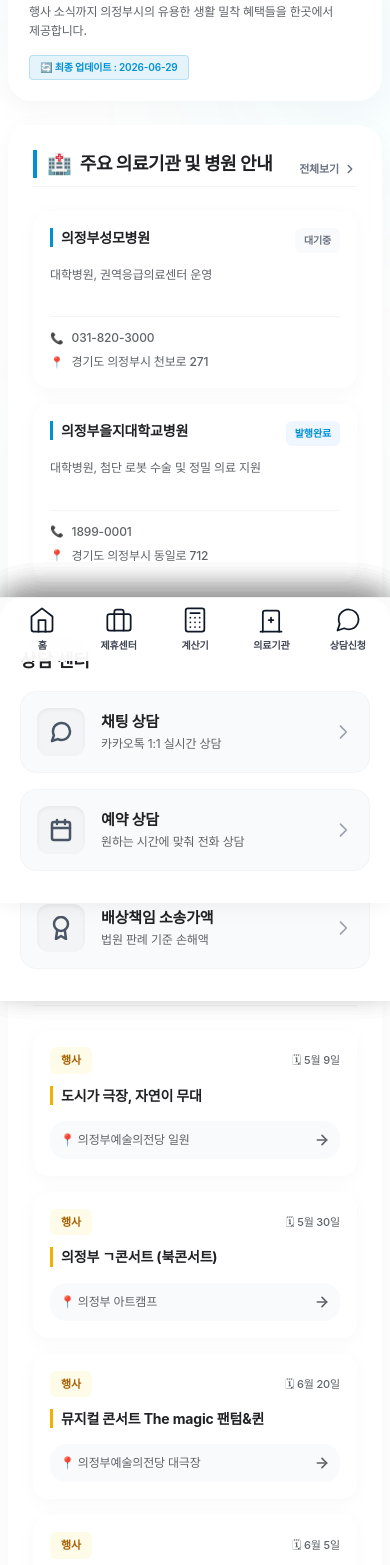
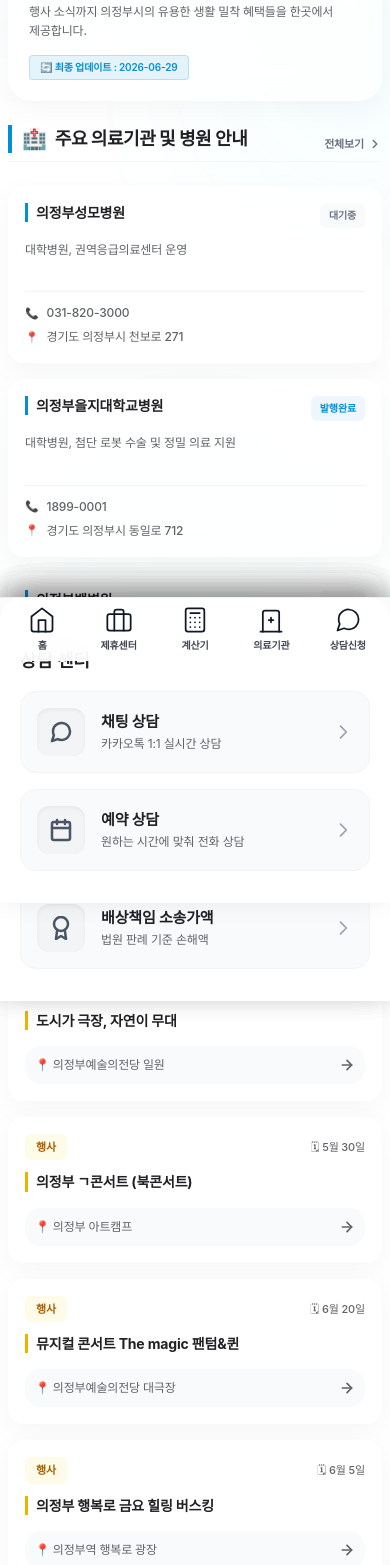
Before and after one commit to ksp-KWON/ksp-local-info, a Next.js app: page / in a window 390 px wide. Shown: the part 183-1748 px from the top of the page. Built offline with nearby package versions, Linux system fonts and the light colour scheme; no server answers; a web font is replaced by a local one.

Commit message:
style: apply plan B background and remove opaque section containers

```diff
--- a/src/app/layout.tsx
+++ b/src/app/layout.tsx
@@ -89,7 +89,7 @@ export default function RootLayout({
           />
         )}
       </head>
-      <body className="min-h-full flex flex-col bg-slate-50 text-slate-900 dark:bg-zinc-950 dark:text-zinc-50 transition-colors duration-300 pb-[calc(env(safe-area-inset-bottom,20px)+64px)] lg:pb-0 overflow-x-clip">
+      <body className="min-h-full flex flex-col bg-gradient-to-br from-[#f8fafc] via-[#eff6ff] to-[#f0f9ff] text-slate-900 dark:from-slate-950 dark:via-slate-900 dark:to-slate-950 dark:text-zinc-50 transition-colors duration-300 pb-[calc(env(safe-area-inset-bottom,20px)+64px)] lg:pb-0 overflow-x-clip">
         <ThemeProvider attribute="class" defaultTheme="light" enableSystem>
           {/* 배경 오로라 블랍(Aurora Blobs) 효과 */}
           <div className="fixed inset-0 z-[-1] overflow-hidden pointer-events-none">
--- a/src/app/page.tsx
+++ b/src/app/page.tsx
@@ -140,7 +140,7 @@ export default async function Home() {
       <script type="application/ld+json" dangerouslySetInnerHTML={{ __html: JSON.stringify(eventSchema) }} />
 
       {/* 1. 메인 페이지 인트로 헤더 (보상스쿨 입체 박스 스타일) */}
-      <div className="bg-white/90 dark:bg-slate-900/80 backdrop-blur-xl p-5 sm:p-6 mb-6 rounded-3xl border border-white/60 dark:border-white/10 shadow-[0_8px_30px_rgba(0,0,0,0.04)] dark:shadow-[0_12px_40px_rgba(0,0,0,0.7)] hover:shadow-[0_16px_50px_rgba(0,144,214,0.2)] hover:border-[#0090D6] transition-all duration-300 relative overflow-hidden group/headerbox mt-4">
+      <div className="bg-white/70 dark:bg-slate-900/70 backdrop-blur-xl p-5 sm:p-6 mb-6 rounded-3xl border border-white/60 dark:border-white/10 shadow-[0_8px_30px_rgba(0,0,0,0.04)] dark:shadow-[0_12px_40px_rgba(0,0,0,0.7)] hover:shadow-[0_16px_50px_rgba(0,144,214,0.2)] hover:border-[#0090D6] transition-all duration-300 relative overflow-hidden group/headerbox mt-4">
         <h1 className="text-xl sm:text-2xl font-bold tracking-tight flex items-center gap-2 border-l-4 border-[#0090D6] pl-2.5 sm:pl-3 mb-3">
           <span className="bg-gradient-to-r from-[#0090D6] to-[#00b4d8] dark:from-[#00b4d8] dark:to-[#90e0ef] bg-clip-text text-transparent">의정부 주민 맞춤형 혜택·의료 포털 🏥</span>
         </h1>
@@ -155,7 +155,7 @@ export default async function Home() {
       </div>
 
       {/* 2. 병원 리스트 정보 섹션 */}
-      <section className="bg-white/90 dark:bg-slate-900/80 backdrop-blur-xl border border-white/60 dark:border-white/10 rounded-3xl p-6 sm:p-8 shadow-[0_8px_30px_rgba(0,0,0,0.04)] dark:shadow-[0_12px_40px_rgba(0,0,0,0.7)] hover:border-[#0090D6] hover:shadow-[0_16px_50px_rgba(0,144,214,0.2)] transition-all duration-300 relative overflow-hidden group/box">
+      <section className="relative">
         <div className="flex items-end justify-between mb-6 pb-2 border-b border-gray-100 dark:border-white/5 relative z-10 group/header">
           <div className="flex items-center gap-2 border-l-4 border-[#0090D6] pl-2.5 sm:pl-3 text-[#0090D6]">
             <span className="text-xl sm:text-2xl leading-none" aria-hidden="true">🏥</span>
@@ -173,7 +173,7 @@ export default async function Home() {
           {hospitals.map((hospital) => (
             <article
               key={hospital.id}
-              className="group relative bg-white dark:bg-zinc-800/40 rounded-2xl overflow-hidden border border-white/60 dark:border-white/10 shadow-[0_4px_20px_rgba(0,0,0,0.03)] hover:shadow-[0_12px_40px_rgba(0,144,214,0.15)] dark:hover:shadow-[0_12px_40px_rgba(0,144,214,0.3)] hover:border-[#0090D6] transition-all duration-300 flex flex-col justify-between min-h-[160px] p-4 sm:p-5"
+              className="group relative bg-white/70 dark:bg-slate-900/70 backdrop-blur-xl rounded-2xl overflow-hidden border border-white/60 dark:border-white/10 shadow-[0_8px_30px_rgba(0,0,0,0.04)] hover:shadow-[0_12px_40px_rgba(0,144,214,0.15)] dark:hover:shadow-[0_12px_40px_rgba(0,144,214,0.3)] hover:border-[#0090D6] transition-all duration-300 flex flex-col justify-between min-h-[160px] p-4 sm:p-5"
             >
               <div>
                 <div className="flex justify-between items-start gap-2 mb-3">
@@ -210,7 +210,7 @@ export default async function Home() {
       </div>
 
       {/* 3. 우리동네 축제·행사 */}
-      <section className="bg-white/90 dark:bg-slate-900/80 backdrop-blur-xl border border-white/60 dark:border-white/10 rounded-3xl p-6 sm:p-8 shadow-[0_8px_30px_rgba(0,0,0,0.04)] dark:shadow-[0_12px_40px_rgba(0,0,0,0.7)] hover:border-yellow-500 hover:shadow-[0_16px_50px_rgba(234,179,8,0.2)] transition-all duration-300 relative overflow-hidden group/box">
+      <section className="relative">
         <div className="flex items-end justify-between mb-6 pb-2 border-b border-gray-100 dark:border-white/5 relative z-10 group/header">
           <div className="flex items-center gap-2 border-l-4 border-yellow-500 pl-2.5 sm:pl-3 text-yellow-500">
             <span className="text-xl sm:text-2xl leading-none" aria-hidden="true">🎉</span>
@@ -235,7 +235,7 @@ export default async function Home() {
                 key={item.id}
                 target={isExternal ? "_blank" : undefined}
                 rel={isExternal ? "noopener noreferrer" : undefined}
-                className="group relative bg-white dark:bg-zinc-800/40 rounded-2xl overflow-hidden border border-white/60 dark:border-white/10 shadow-[0_4px_20px_rgba(0,0,0,0.03)] hover:shadow-[0_12px_40px_rgba(234,179,8,0.15)] dark:hover:shadow-[0_12px_40px_rgba(234,179,8,0.3)] hover:border-yellow-500 transition-all duration-300 flex flex-col min-h-[140px]"
+                className="group relative bg-white/70 dark:bg-slate-900/70 backdrop-blur-xl rounded-2xl overflow-hidden border border-white/60 dark:border-white/10 shadow-[0_8px_30px_rgba(0,0,0,0.04)] hover:shadow-[0_12px_40px_rgba(234,179,8,0.15)] dark:hover:shadow-[0_12px_40px_rgba(234,179,8,0.3)] hover:border-yellow-500 transition-all duration-300 flex flex-col min-h-[140px]"
               >
                 <div className="p-4 sm:p-5 flex flex-col justify-between h-full flex-1">
                   <div className="flex items-center justify-between gap-2 mb-3">
@@ -265,7 +265,7 @@ export default async function Home() {
       </section>
 
       {/* 4. 유용한 지원금·혜택 */}
-      <section className="bg-white/90 dark:bg-slate-900/80 backdrop-blur-xl border border-white/60 dark:border-white/10 rounded-3xl p-6 sm:p-8 shadow-[0_8px_30px_rgba(0,0,0,0.04)] dark:shadow-[0_12px_40px_rgba(0,0,0,0.7)] hover:border-emerald-500 hover:shadow-[0_16px_50px_rgba(16,185,129,0.2)] transition-all duration-300 relative overflow-hidden group/box">
+      <section className="relative">
         <div className="flex items-end justify-between mb-6 pb-2 border-b border-gray-100 dark:border-white/5 relative z-10 group/header">
           <div className="flex items-center gap-2 border-l-4 border-emerald-500 pl-2.5 sm:pl-3 text-emerald-500">
             <span className="text-xl sm:text-2xl leading-none" aria-hidden="true">💰</span>
@@ -290,7 +290,7 @@ export default async function Home() {
                 key={item.id}
                 target={isExternal ? "_blank" : undefined}
                 rel={isExternal ? "noopener noreferrer" : undefined}
-                className="group relative bg-white dark:bg-zinc-800/40 rounded-2xl overflow-hidden border border-white/60 dark:border-white/10 shadow-[0_4px_20px_rgba(0,0,0,0.03)] hover:shadow-[0_12px_40px_rgba(16,185,129,0.15)] dark:hover:shadow-[0_12px_40px_rgba(16,185,129,0.3)] hover:border-emerald-500 transition-all duration-300 flex flex-col min-h-[160px]"
+                className="group relative bg-white/70 dark:bg-slate-900/70 backdrop-blur-xl rounded-2xl overflow-hidden border border-white/60 dark:border-white/10 shadow-[0_8px_30px_rgba(0,0,0,0.04)] hover:shadow-[0_12px_40px_rgba(16,185,129,0.15)] dark:hover:shadow-[0_12px_40px_rgba(16,185,129,0.3)] hover:border-emerald-500 transition-all duration-300 flex flex-col min-h-[160px]"
               >
                 <div className="p-4 sm:p-5 flex flex-col justify-between h-full flex-1">
                   <div className="flex items-center justify-between gap-2 mb-3">
```
Also changed, not shown: src/components/SidebarContent.tsx (+7 -7 lines).
